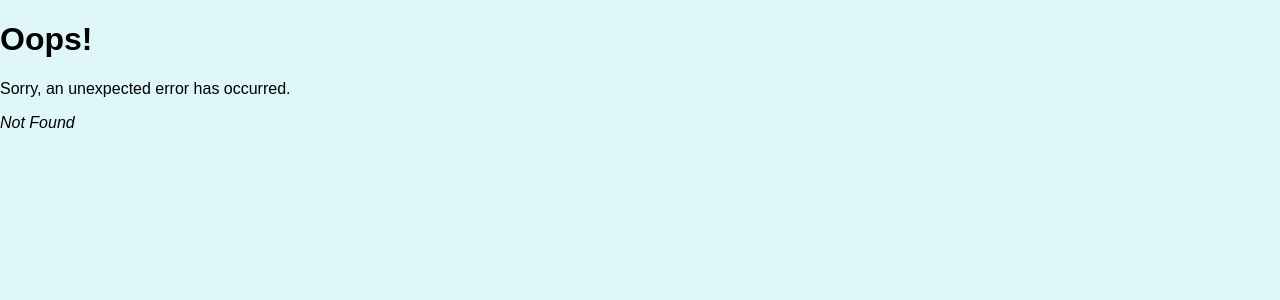
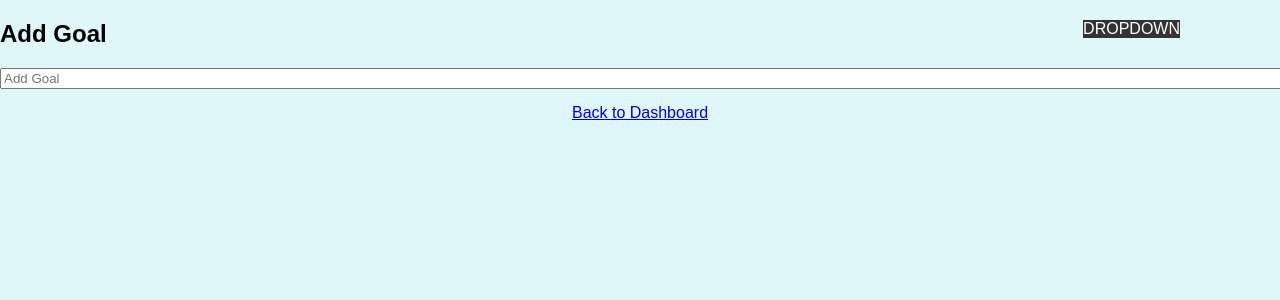
Before and after one commit to jishyk/React-Fitness, a React (Vite) app in the folder client/: page /add-goal in a window 1280 px wide. Before the commit this address had no page. Shown: the top 300 px of the page. Built offline with nearby package versions, Linux system fonts and the light colour scheme.

Commit message:
Displaying AddGoal page.

```diff
--- a/client/src/Main.jsx
+++ b/client/src/Main.jsx
@@ -7,6 +7,7 @@ import Home from './pages/Home.jsx'
 import Error from './pages/Error.jsx'
 import CreateAccount from './pages/CreateAccount.jsx';
 import AddWork from './pages/AddWork.jsx';
+import AddGoal from './pages/AddGoal.jsx';
 
 const router = createBrowserRouter([
   {
@@ -28,6 +29,10 @@ const router = createBrowserRouter([
         path: '/add-work',
         element: <AddWork />,
       },
+      {
+        path: '/add-goal',
+        element: <AddGoal />
+      },
     //   {
     //     path: 'home',
     //     element: <Home />,
--- a/client/src/components/Nav.jsx
+++ b/client/src/components/Nav.jsx
@@ -31,7 +31,7 @@ const AddNav = () => {
                             </Link>
                         </li>
                         <li>
-                            <Link to="/AddGoal" className={isActive('/AddGoal')}>
+                            <Link to="/add-goal" className={isActive('/AddGoal')}>
                                 Add Goal
                             </Link>
                         </li>
--- a/client/src/pages/AddGoal.jsx
+++ b/client/src/pages/AddGoal.jsx
@@ -0,0 +1,62 @@
+import React from "react";
+import { Link } from "react-router-dom";
+import "../css/add-work.css";
+import { useState } from 'react';
+import { useMutation } from "@apollo/client";
+import { UPDATE_EXERCISE_GOAL } from '../utils/mutations';
+import Auth from '../utils/auth';
+
+const AddGoal = () => {
+    const [formState, setFormState] = useState({
+        goalExercise: '',
+    });
+
+    const [addAchievement, { error, data }] = useMutation(UPDATE_EXERCISE_GOAL);
+
+    const handleChange = (event) => {
+        const { name, value } = event.target;
+
+        setFormState({
+            ...formState,
+            [name]: value,
+        });
+    };
+
+    const handleFormSubmit = async (event) => {
+        event.preventDefault();
+
+        try {
+            const { data } = await addAchievement({
+                variables: { ...formState },
+            });
+            console.log("Goal added successfully:", data);
+
+            Auth.login(data.addExercise.token);
+        } catch (e) {
+            console.error(e);
+        }
+    };
+
+    return (
+        <div id="add-goal" className="goal-container">
+            <div className="add-goal-box">
+                <h2>Add Goal</h2>
+                <form onSubmit={handleFormSubmit}>
+                    <input
+                        className="form-group"
+                        placeholder="Add Goal"
+                        name="goalExercise"
+                        type="text"
+                        value={formState.goalExercise}
+                        onChange={handleChange}
+                    />
+                </form>
+                <div className="form-group">
+                    <Link to="/dashboard" className="back-to-dashboard-button">Back to Dashboard</Link>
+                </div>
+            </div>
+        </div>
+    );
+};
+
+export default AddGoal;
```
